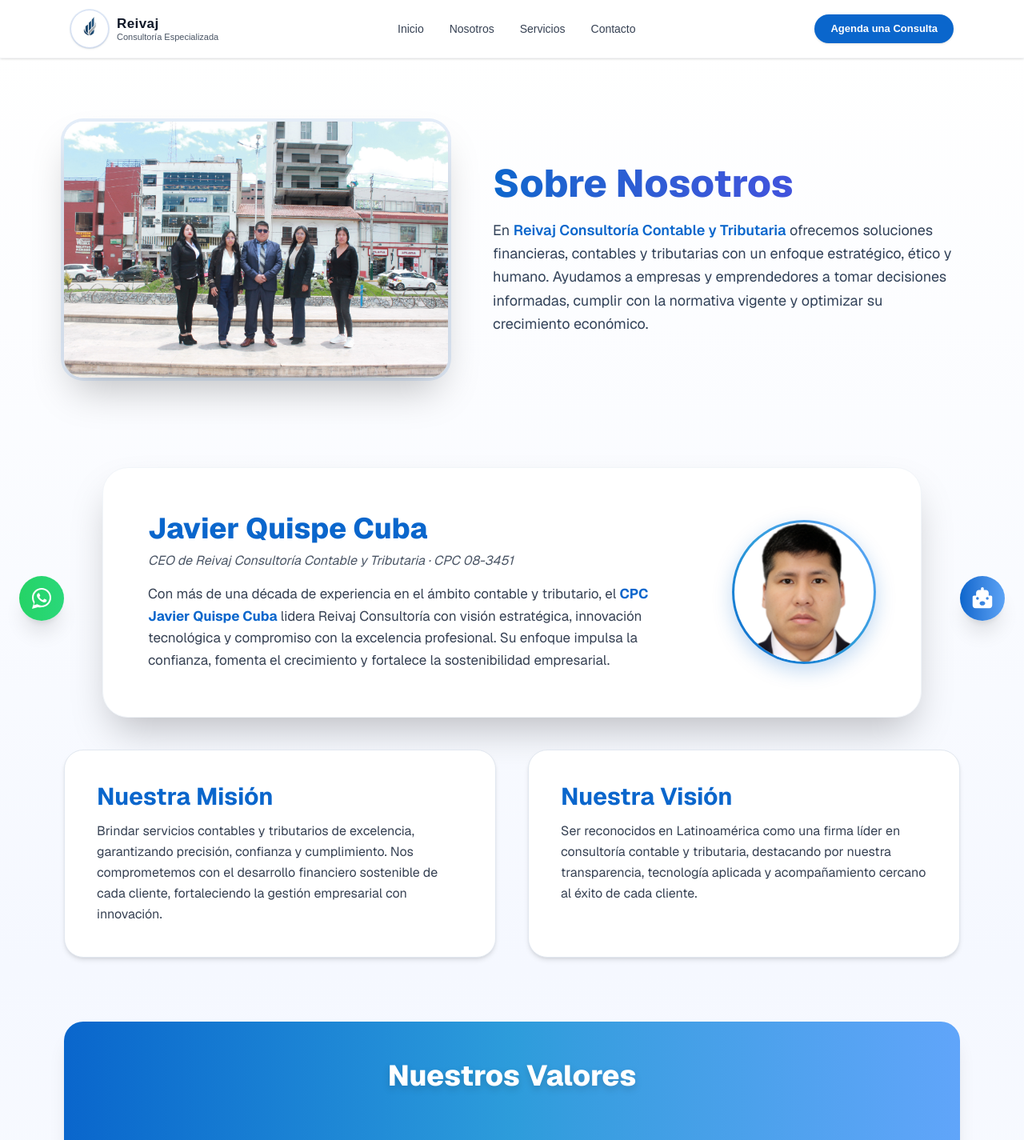
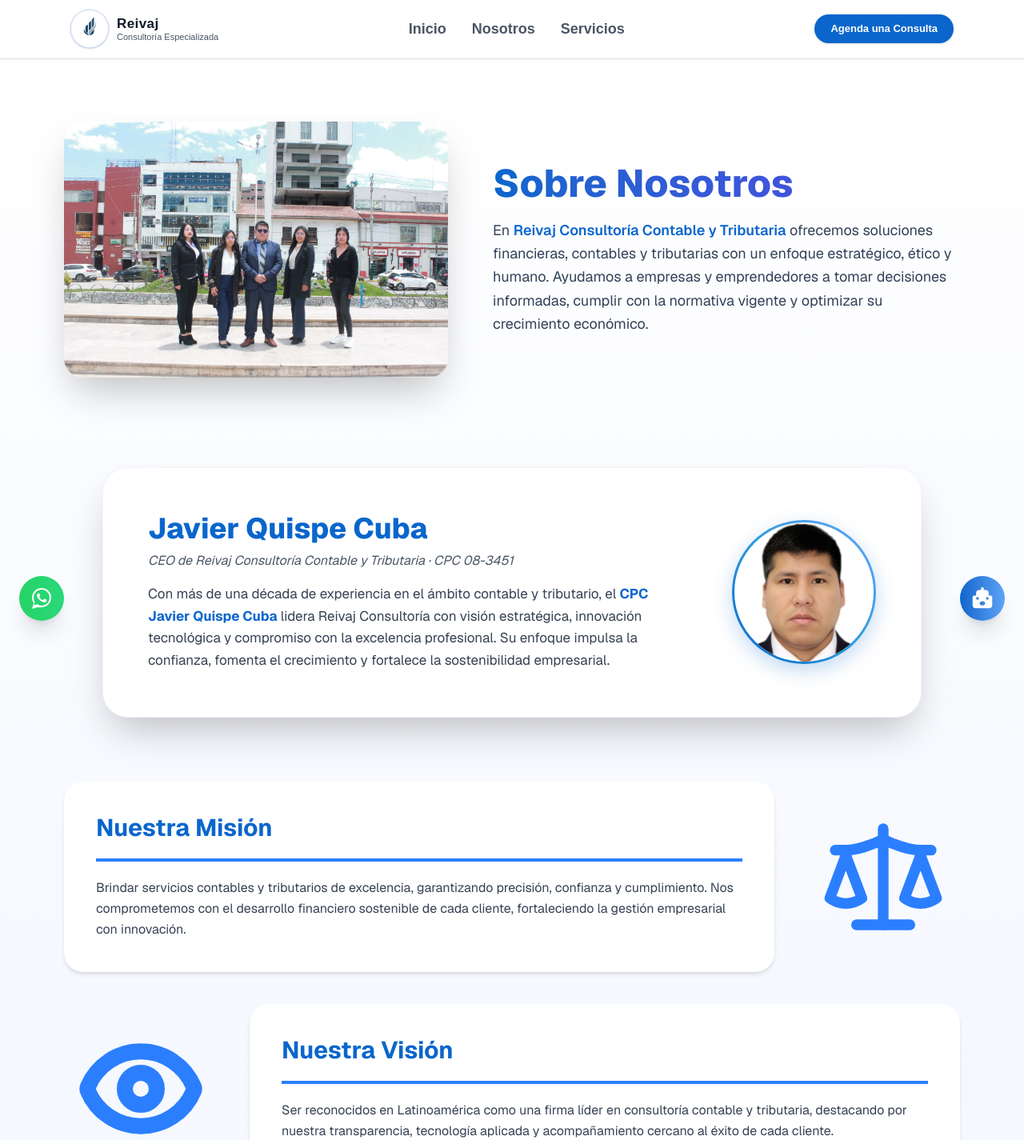
Before and after one commit to Stiph01/reivaj, a Next.js app: page /nosotros in a window 1280 px wide. Shown: the top 1425 px of the page at 80% size. Built offline with nearby package versions, Linux system fonts and the light colour scheme.

Commit message:
agregando algunas modificaciones a la pagina

```diff
--- a/package.json
+++ b/package.json
@@ -11,6 +11,7 @@
   "dependencies": {
     "apexcharts": "^5.3.5",
     "framer-motion": "^12.23.24",
+    "lucide-react": "^0.546.0",
     "next": "15.5.5",
     "react": "19.1.0",
     "react-apexcharts": "^1.8.0",
--- a/src/app/nosotros/page.js
+++ b/src/app/nosotros/page.js
@@ -1,4 +1,5 @@
 "use client"
+import { Eye, Scale } from "lucide-react";
 import Image from "next/image"
 import { Swiper, SwiperSlide } from "swiper/react"
 import { Autoplay, Pagination } from "swiper/modules"
@@ -50,7 +51,7 @@
             alt="Equipo Reivaj Consultoría"
             width={480}
             height={320}
-            className="rounded-3xl shadow-2xl object-cover ring-4 ring-[#0A66CC]/10"
+            className="rounded-3xl min-w-2xs lg:min-w-md shadow-2xl object-cover"
           />
           <div className="max-w-xl">
             <h1 className="text-5xl font-extrabold bg-gradient-to-r from-[#0A66CC] to-[#4F46E5] bg-clip-text text-transparent mb-5">
@@ -68,7 +69,6 @@
             </p>
           </div>
         </div>
-
         <div className="mt-28 w-full flex flex-col items-center justify-center">
           <div className="bg-white border border-slate-100 rounded-[2rem] shadow-2xl p-10 sm:p-14 flex flex-col-reverse sm:flex-row items-center justify-between gap-10 sm:gap-16 max-w-5xl w-full text-center sm:text-left transition-all duration-700 hover:shadow-[#0A66CC]/25">
             <div className="flex-1">
@@ -106,9 +106,9 @@
           </div>
         </div>
 
-        <div className="grid sm:grid-cols-2 gap-10 mt-10">
-          <div className="bg-white border border-slate-200 rounded-3xl shadow-md hover:shadow-lg transition-all duration-300 p-10">
-            <h2 className="text-3xl font-bold text-[#0A66CC] mb-3">
+        <div className="grid sm:grid-cols-5 gap-10 mt-10 pt-10">
+          <div className="sm:col-span-4 bg-white rounded-3xl shadow-md hover:shadow-lg transition-all duration-300 p-10">
+            <h2 className="text-3xl font-bold text-[#0A66CC] mb-3 border-b-4 border-blue-500 pb-5 mb-5">
               Nuestra Misión
             </h2>
             <p className="text-gray-700 leading-relaxed">
@@ -118,8 +118,14 @@
               cliente, fortaleciendo la gestión empresarial con innovación.
             </p>
           </div>
-          <div className="bg-white border border-slate-200 rounded-3xl shadow-md hover:shadow-lg transition-all duration-300 p-10">
-            <h2 className="text-3xl font-bold text-[#0A66CC] mb-3">
+          <div className="flex justify-center items-center row-start-1 sm:row-start-auto">
+            <Scale className="stroke-2 w-40 h-40 stroke-blue-500" />
+          </div>
+          <div className="flex justify-center items-center">
+            <Eye className="stroke-3 w-40 h-40 stroke-blue-500" />
+          </div>
+          <div className="sm:col-span-4 bg-white rounded-3xl shadow-md hover:shadow-lg transition-all duration-300 p-10">
+            <h2 className="text-3xl font-bold text-[#0A66CC] mb-3 border-b-4 border-blue-500 pb-5 mb-5">
               Nuestra Visión
             </h2>
             <p className="text-gray-700 leading-relaxed">
--- a/src/component/nav.js
+++ b/src/component/nav.js
@@ -30,11 +30,10 @@
           </div>
         </Link>
 
-        <ul className="hidden md:flex items-center gap-8 text-[14px] font-medium text-gray-700">
+        <ul className="hidden md:flex items-center gap-8 text-[14px] font-medium text-gray-600 sm:text-lg sm:font-semibold">
           <li><Link href="/" className="hover:text-[#0A66CC] transition">Inicio</Link></li>
           <li><Link href="/nosotros" className="hover:text-[#0A66CC] transition">Nosotros</Link></li>
           <li><Link href="/servicios" className="hover:text-[#0A66CC] transition">Servicios</Link></li>
-          <li><Link href="/contacto" className="hover:text-[#0A66CC] transition">Contacto</Link></li>
         </ul>
 
         <Link
```
Also changed, not shown: src/app/contacto/page.js (+16 -8 lines), 1 other file (tests, documents, lock files or other folders).
